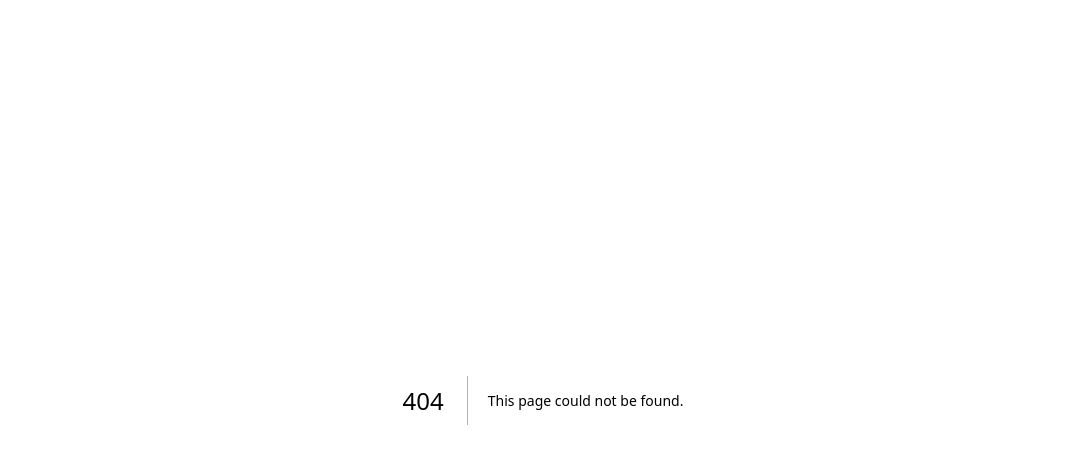
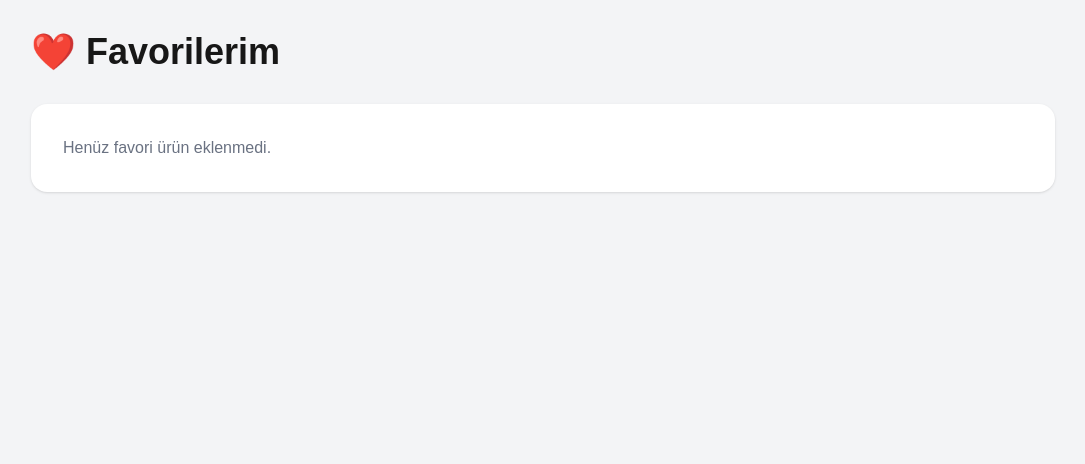
Before and after one commit to cesurcodes/buldum, a Next.js app: page /favorites in a window 1280 px wide. Before the commit this address had no page. Shown: the top 464 px of the page, without its empty margins (97-1182 px from the left). Built offline with nearby package versions, Linux system fonts and the light colour scheme.

Commit message:
v0.6 - Favoriler sistemi

```diff
--- /dev/null
+++ b/app/favorites/page.tsx
@@ -0,0 +1,53 @@
+"use client";
+
+import Image from "next/image";
+import { useFavorites } from "../../components/FavoritesContext";
+
+export default function FavoritesPage() {
+  const { favoriteItems, favoritesCount, toggleFavorite } = useFavorites();
+
+  return (
+    <main className="min-h-screen bg-gray-100 p-8">
+      <div className="mx-auto max-w-5xl">
+        <h1 className="mb-8 text-4xl font-black">❤️ Favorilerim</h1>
+
+        <div className="rounded-2xl bg-white p-8 shadow">
+          {favoritesCount === 0 ? (
+            <p className="text-gray-500">Henüz favori ürün eklenmedi.</p>
+          ) : (
+            <div className="space-y-5">
+              {favoriteItems.map((item) => (
+                <div
+                  key={item.name}
+                  className="flex items-center gap-5 border-b pb-5"
+                >
+                  <div className="relative h-24 w-24 overflow-hidden rounded-xl bg-gray-100">
+                    <Image
+                      src={item.image}
+                      alt={item.name}
+                      fill
+                      sizes="96px"
+                      className="object-cover"
+                    />
+                  </div>
+
+                  <div className="flex-1">
+                    <h2 className="font-bold">{item.name}</h2>
+                    <p className="font-black text-orange-600">{item.price}</p>
+                  </div>
+
+                  <button
+                    onClick={() => toggleFavorite(item)}
+                    className="rounded-xl bg-red-500 px-5 py-3 font-bold text-white hover:bg-red-600"
+                  >
+                    Kaldır
+                  </button>
+                </div>
+              ))}
+            </div>
+          )}
+        </div>
+      </div>
+    </main>
+  );
+}
--- a/app/layout.tsx
+++ b/app/layout.tsx
@@ -1,4 +1,5 @@
 import { CartProvider } from "../components/CartContext";
+import { FavoritesProvider } from "../components/FavoritesContext";
 import type { Metadata } from "next";
 import { Geist, Geist_Mono } from "next/font/google";
 import "./globals.css";
@@ -29,7 +30,9 @@ export default function RootLayout({
       className={`${geistSans.variable} ${geistMono.variable} h-full antialiased`}
     >
       <body className="min-h-full flex flex-col">
-        <CartProvider>{children}</CartProvider>
+        <CartProvider>
+          <FavoritesProvider>{children}</FavoritesProvider>
+        </CartProvider>
       </body>
     </html>
   );
--- /dev/null
+++ b/components/FavoritesContext.tsx
@@ -0,0 +1,67 @@
+"use client";
+
+import { createContext, useContext, useState } from "react";
+
+type FavoriteItem = {
+  name: string;
+  price: string;
+  image: string;
+};
+
+type FavoritesContextType = {
+  favoriteItems: FavoriteItem[];
+  toggleFavorite: (item: FavoriteItem) => void;
+  isFavorite: (name: string) => boolean;
+  favoritesCount: number;
+};
+
+const FavoritesContext = createContext<FavoritesContextType | undefined>(
+  undefined
+);
+
+export function FavoritesProvider({ children }: { children: React.ReactNode }) {
+  const [favoriteItems, setFavoriteItems] = useState<FavoriteItem[]>([]);
+
+  function toggleFavorite(item: FavoriteItem) {
+    setFavoriteItems((currentItems) => {
+      const exists = currentItems.some(
+        (favoriteItem) => favoriteItem.name === item.name
+      );
+
+      if (exists) {
+        return currentItems.filter(
+          (favoriteItem) => favoriteItem.name !== item.name
+        );
+      }
+
+      return [...currentItems, item];
+    });
+  }
+
+  function isFavorite(name: string) {
+    return favoriteItems.some((item) => item.name === name);
+  }
+
+  return (
+    <FavoritesContext.Provider
+      value={{
+        favoriteItems,
+        toggleFavorite,
+        isFavorite,
+        favoritesCount: favoriteItems.length,
+      }}
+    >
+      {children}
+    </FavoritesContext.Provider>
+  );
+}
+
+export function useFavorites() {
+  const context = useContext(FavoritesContext);
+
+  if (!context) {
+    throw new Error("useFavorites, FavoritesProvider içinde kullanılmalı");
+  }
+
+  return context;
+}
--- a/components/Header.tsx
+++ b/components/Header.tsx
@@ -2,16 +2,22 @@
 
 import Link from "next/link";
 import { useCart } from "./CartContext";
+import { useFavorites } from "./FavoritesContext";
 
 export default function Header() {
   const { cartCount } = useCart();
+  const { favoritesCount } = useFavorites();
 
   return (
-    <header className="bg-white border-b shadow-sm sticky top-0 z-50">
-      <div className="max-w-7xl mx-auto flex items-center justify-between p-5">
-        <h1 className="text-3xl font-black text-orange-500 cursor-pointer">
+    <header className="sticky top-0 z-50 border-b bg-white shadow-sm">
+      <div className="mx-auto flex max-w-7xl items-center justify-between p-5">
+
+        <Link
+          href="/"
+          className="text-3xl font-black text-orange-500"
+        >
           BULDUM
-        </h1>
+        </Link>
 
         <input
           type="text"
@@ -19,18 +25,28 @@ export default function Header() {
           className="w-[450px] rounded-full border px-5 py-3 outline-none focus:border-orange-500"
         />
 
-        <div className="flex items-center gap-5 font-semibold">
-          <button className="hover:text-orange-500 transition">
+        <div className="flex items-center gap-6 font-semibold">
+
+          <button className="hover:text-orange-500">
             👤 Giriş Yap
           </button>
 
-          <button className="hover:text-orange-500 transition">
+          <Link
+            href="/favorites"
+            className="relative hover:text-orange-500"
+          >
             ❤️ Favoriler
-          </button>
+
+            {favoritesCount > 0 && (
+              <span className="absolute -top-2 -right-3 flex h-6 w-6 items-center justify-center rounded-full bg-red-500 text-xs font-bold text-white">
+                {favoritesCount}
+              </span>
+            )}
+          </Link>
 
           <Link
             href="/cart"
-            className="relative hover:text-orange-500 transition"
+            className="relative hover:text-orange-500"
           >
             🛒 Sepet
 
@@ -40,7 +56,9 @@ export default function Header() {
               </span>
             )}
           </Link>
+
         </div>
+
       </div>
     </header>
   );
--- a/components/ProductCard.tsx
+++ b/components/ProductCard.tsx
@@ -3,6 +3,7 @@
 import Image from "next/image";
 import Link from "next/link";
 import { useCart } from "./CartContext";
+import { useFavorites } from "./FavoritesContext";
 
 type ProductCardProps = {
   name: string;
@@ -25,12 +26,18 @@ function createSlug(text: string) {
 
 export default function ProductCard({ name, price, image }: ProductCardProps) {
   const { addToCart } = useCart();
+  const { toggleFavorite, isFavorite } = useFavorites();
+
   const slug = createSlug(name);
+  const favorite = isFavorite(name);
 
   return (
     <div className="group relative rounded-3xl bg-white p-4 shadow-sm transition hover:-translate-y-2 hover:shadow-xl">
-      <button className="absolute right-6 top-6 z-10 rounded-full bg-white p-2 shadow">
-        🤍
+      <button
+        onClick={() => toggleFavorite({ name, price, image })}
+        className="absolute right-6 top-6 z-10 rounded-full bg-white p-2 shadow"
+      >
+        {favorite ? "❤️" : "🤍"}
       </button>
 
       <span className="absolute left-6 top-6 z-10 rounded-full bg-orange-500 px-3 py-1 text-xs font-bold text-white">
```
